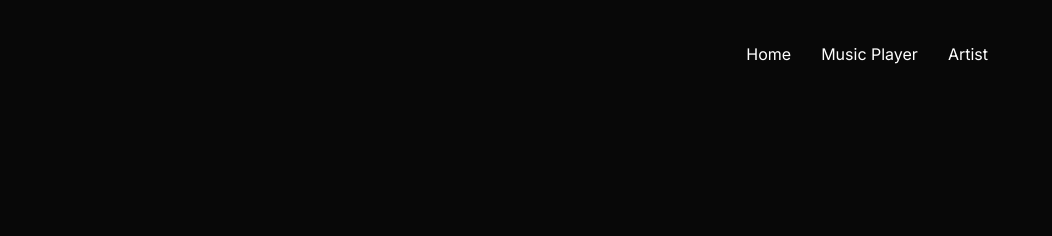
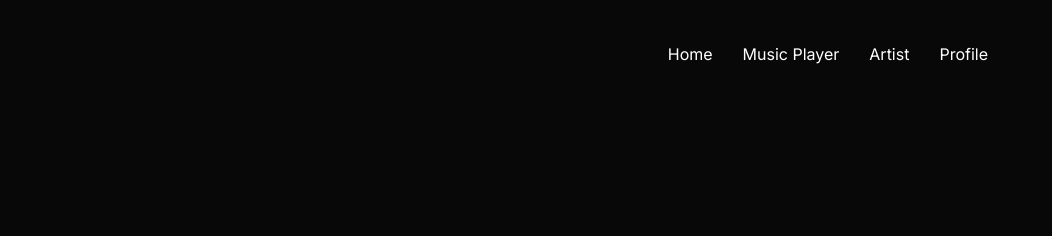
Before and after one commit to jramos22/MusicPlayer, a website with bundled scripts: page index.html in a window 1280 px wide. Shown: the top 236 px of the page, 228-1280 px from the left. Built offline with nearby package versions, Linux system fonts and the light colour scheme; no server answers.

Commit message:
Agrego nuevo pagina a la barra de navegacion

```diff
--- a/index.html
+++ b/index.html
@@ -21,6 +21,7 @@
                     <li> <a href="#">Home</a></li>
                     <li> <a href="music-player.html">Music Player</a></li>
                     <li> <a href="artist.html">Artist</a></li>
+                    <li> <a href="profile.html">Profile</a></li>
                 </ul>
             </div>
         </div>
```
